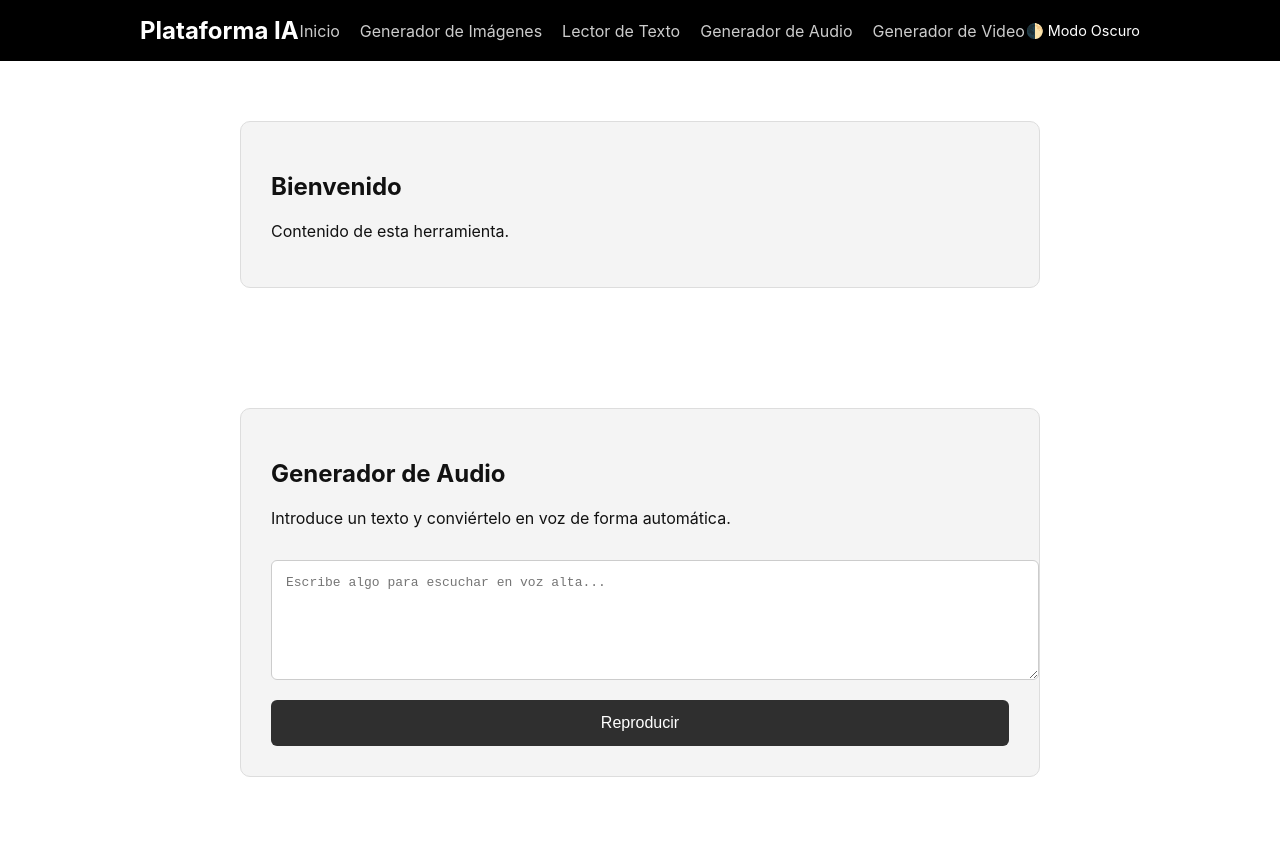
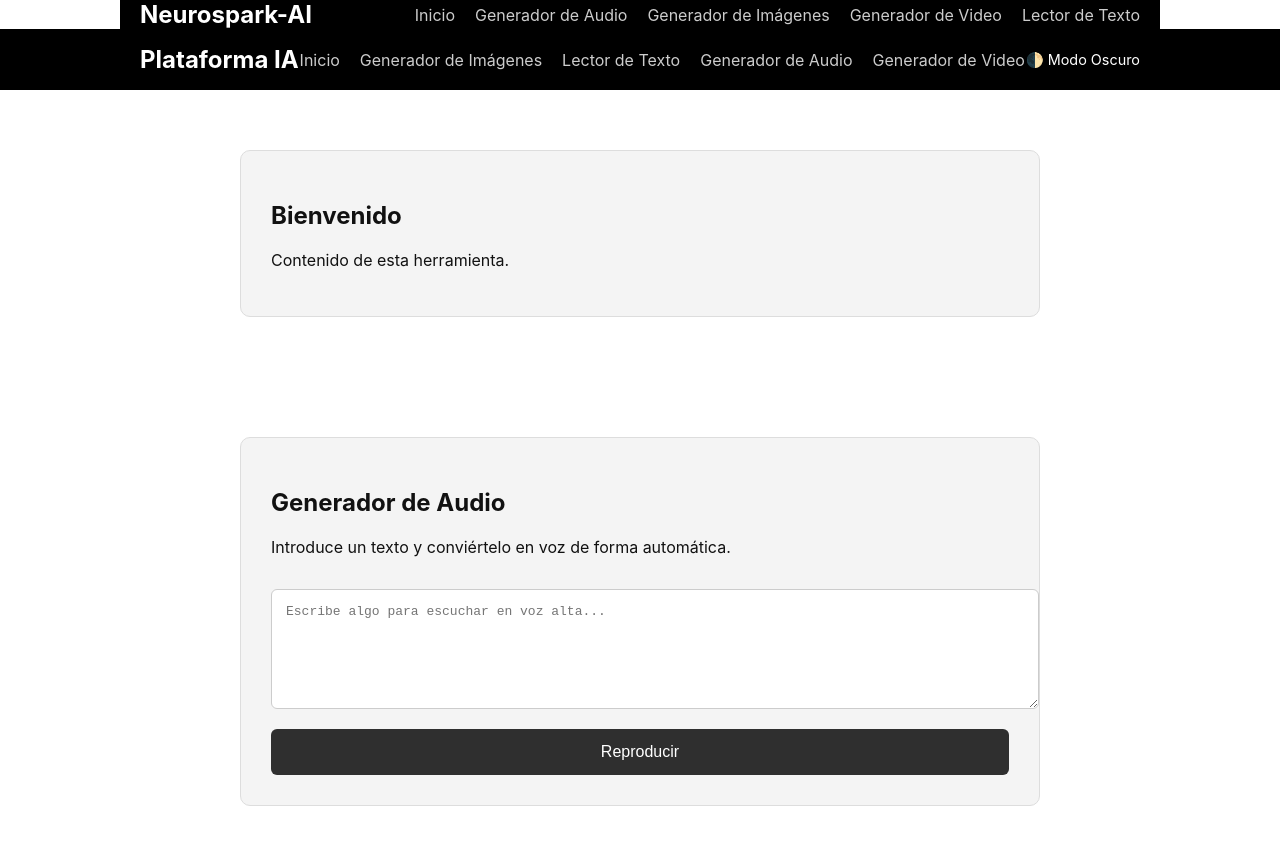
Before and after one commit to Huete19/Neurospark-AI, a plain HTML site: page Generador de audio.html in a window 1280 px wide. Before the commit the page ends 837 px from the top, so only its background shows below. Drawn offline with Linux system fonts and the light colour scheme.

Commit message:
Update Generador de audio.html

```diff
--- a/Generador de audio.html
+++ b/Generador de audio.html
@@ -102,6 +102,18 @@
   </style>
 </head>
 <body>
+
+  <nav class="navbar">
+  <div class="logo">Neurospark-AI</div>
+  <ul class="nav-links">
+    <li><a href="index.html">Inicio</a></li>
+    <li><a href="generador-audio.html">Generador de Audio</a></li>
+    <li><a href="generador-imagenes.html">Generador de Imágenes</a></li>
+    <li><a href="generador-video.html">Generador de Video</a></li>
+    <li><a href="lector.html">Lector de Texto</a></li>
+  </ul>
+</nav>
+
   <div id="navbar-placeholder"></div>
 
   <main>
```
